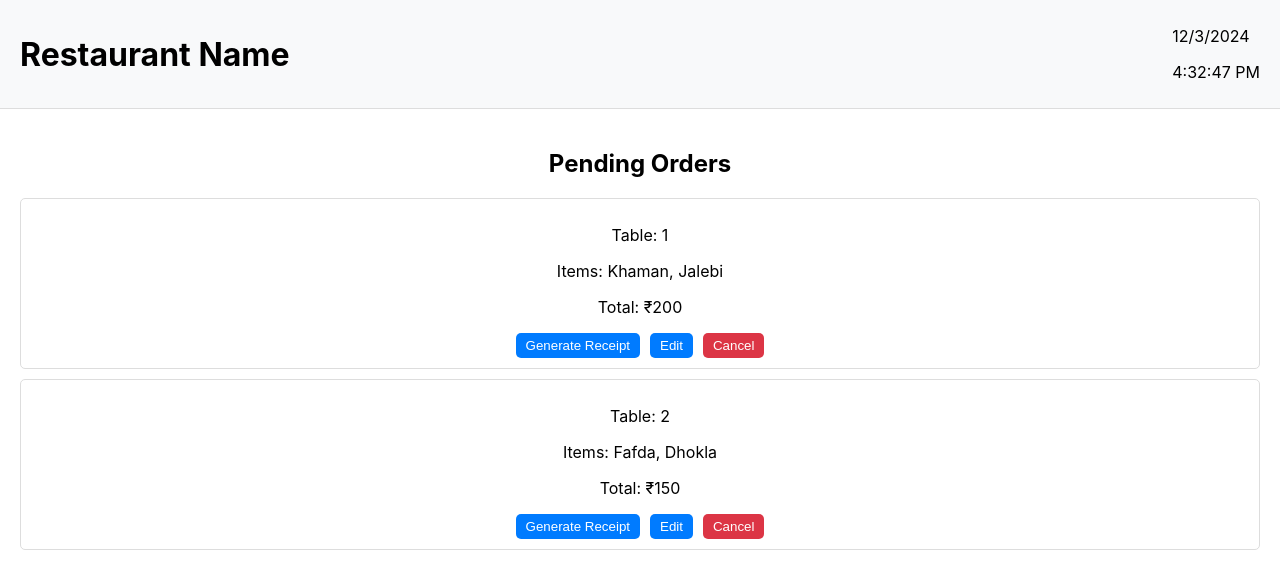
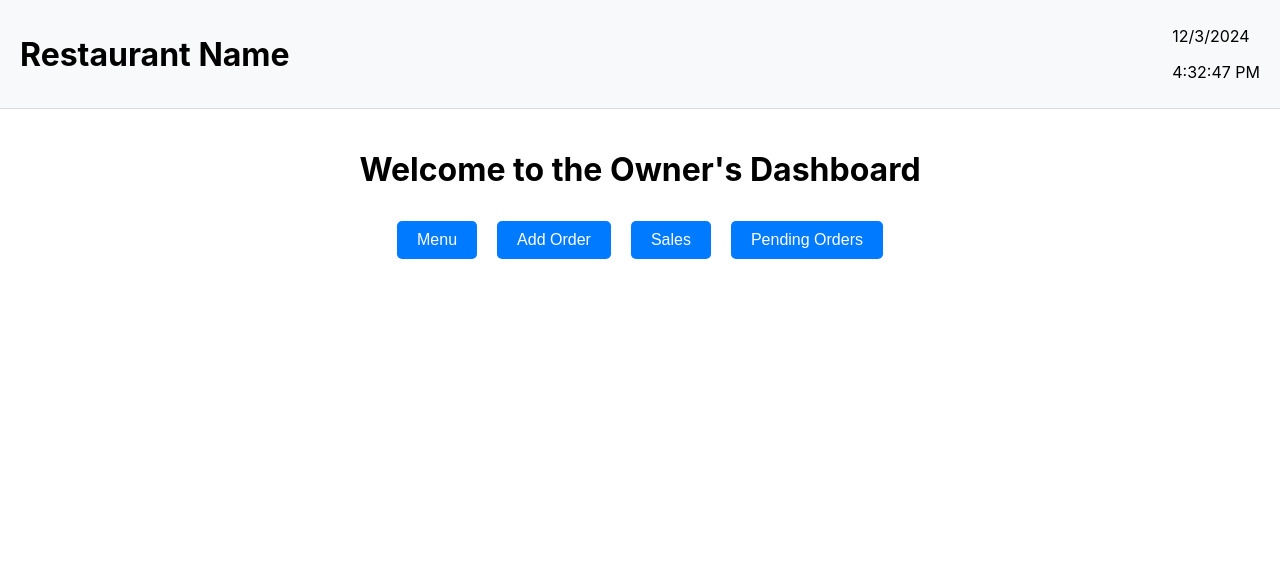
Before and after one commit to TusharKoshti-1/qr-system-frontend, a React (Create React App) app in the folder owner-frontend/: page / in a window 1280 px wide. Shown: the top 588 px of the page. Built offline with nearby package versions, Linux system fonts and the light colour scheme.

Commit message:
Updated feature X

```diff
--- a/owner-frontend/src/App.js
+++ b/owner-frontend/src/App.js
@@ -1,11 +1,11 @@
-import logo from './logo.svg';
-import './App.css';
-import React from 'react';
-import { BrowserRouter as Router, Route, Routes } from 'react-router-dom';
-import Header from './components/Header';
-import Menu from './components/Menu';
-import AddOrder from './components/AddOrder';
-import PendingOrders from './components/PendingOrders';
+// src/App.js
+import React from "react";
+import { BrowserRouter as Router, Route, Routes } from "react-router-dom";
+import Header from "./components/Header";
+import Menu from "./components/Menu";
+import AddOrder from "./components/AddOrder";
+import PendingOrders from "./components/PendingOrders";
+import Sales from "./components/Sales"; // Import the new Sales component
 
 function App() {
   return (
@@ -15,6 +15,7 @@ function App() {
         <Route path="/" element={<PendingOrders />} />
         <Route path="/menu" element={<Menu />} />
         <Route path="/add-order" element={<AddOrder />} />
+        <Route path="/sales" element={<Sales />} /> {/* New Sales Route */}
       </Routes>
     </Router>
   );
--- a/owner-frontend/src/components/PendingOrders.js
+++ b/owner-frontend/src/components/PendingOrders.js
@@ -1,56 +1,39 @@
-import React, { useState } from 'react';
+// src/components/PendingOrders.js
+import React from "react";
+import { Link } from "react-router-dom";
 
 const PendingOrders = () => {
-  const [orders, setOrders] = useState([
-    { id: 1, tableId: '1', items: 'Khaman, Jalebi', total: 200, status: 'pending' },
-    { id: 2, tableId: '2', items: 'Fafda, Dhokla', total: 150, status: 'pending' },
-  ]);
-
-  const handleAction = (id, action) => {
-    console.log(`Action: ${action}, Order ID: ${id}`);
-    // Placeholder for API calls to handle actions
-  };
-
   return (
-    <div style={styles.container}>
-      <h2>Pending Orders</h2>
-      {orders.map(order => (
-        <div key={order.id} style={styles.order}>
-          <p>Table: {order.tableId}</p>
-          <p>Items: {order.items}</p>
-          <p>Total: ₹{order.total}</p>
-          <div style={styles.actions}>
-            <button onClick={() => handleAction(order.id, 'generate')} style={styles.button}>Generate Receipt</button>
-            <button onClick={() => handleAction(order.id, 'edit')} style={styles.button}>Edit</button>
-            <button onClick={() => handleAction(order.id, 'cancel')} style={styles.buttonDanger}>Cancel</button>
-          </div>
-        </div>
-      ))}
+    <div style={{ textAlign: "center", padding: "20px" }}>
+      <h1>Welcome to the Owner's Dashboard</h1>
+      <div style={{ margin: "20px" }}>
+        <Link to="/menu">
+          <button style={styles.button}>Menu</button>
+        </Link>
+        <Link to="/add-order">
+          <button style={styles.button}>Add Order</button>
+        </Link>
+        <Link to="/sales">
+          <button style={styles.button}>Sales</button>
+        </Link>
+        <Link to="/pending-orders">
+          <button style={styles.button}>Pending Orders</button>
+        </Link>
+      </div>
     </div>
   );
 };
 
 const styles = {
-  container: { padding: '20px', textAlign: 'center' },
-  order: { margin: '10px 0', padding: '10px', border: '1px solid #ddd', borderRadius: '5px' },
-  actions: { marginTop: '10px' },
   button: {
-    padding: '5px 10px',
-    margin: '0 5px',
-    backgroundColor: '#007bff',
-    color: '#fff',
-    border: 'none',
-    borderRadius: '5px',
-    cursor: 'pointer',
-  },
-  buttonDanger: {
-    padding: '5px 10px',
-    margin: '0 5px',
-    backgroundColor: '#dc3545',
-    color: '#fff',
-    border: 'none',
-    borderRadius: '5px',
-    cursor: 'pointer',
+    padding: "10px 20px",
+    margin: "10px",
+    fontSize: "16px",
+    backgroundColor: "#007bff",
+    color: "white",
+    border: "none",
+    borderRadius: "5px",
+    cursor: "pointer",
   },
 };
 
--- /dev/null
+++ b/owner-frontend/src/components/Sales.js
@@ -0,0 +1,14 @@
+// src/components/Sales.js
+import React from "react";
+
+const Sales = () => {
+  return (
+    <div style={{ textAlign: "center", padding: "20px" }}>
+      <h1>Sales Page</h1>
+      <p>Track your restaurant's sales here.</p>
+      {/* Add sales charts or data here */}
+    </div>
+  );
+};
+
+export default Sales;
```
Also changed, not shown: 1 other file (tests, documents, lock files or other folders).
